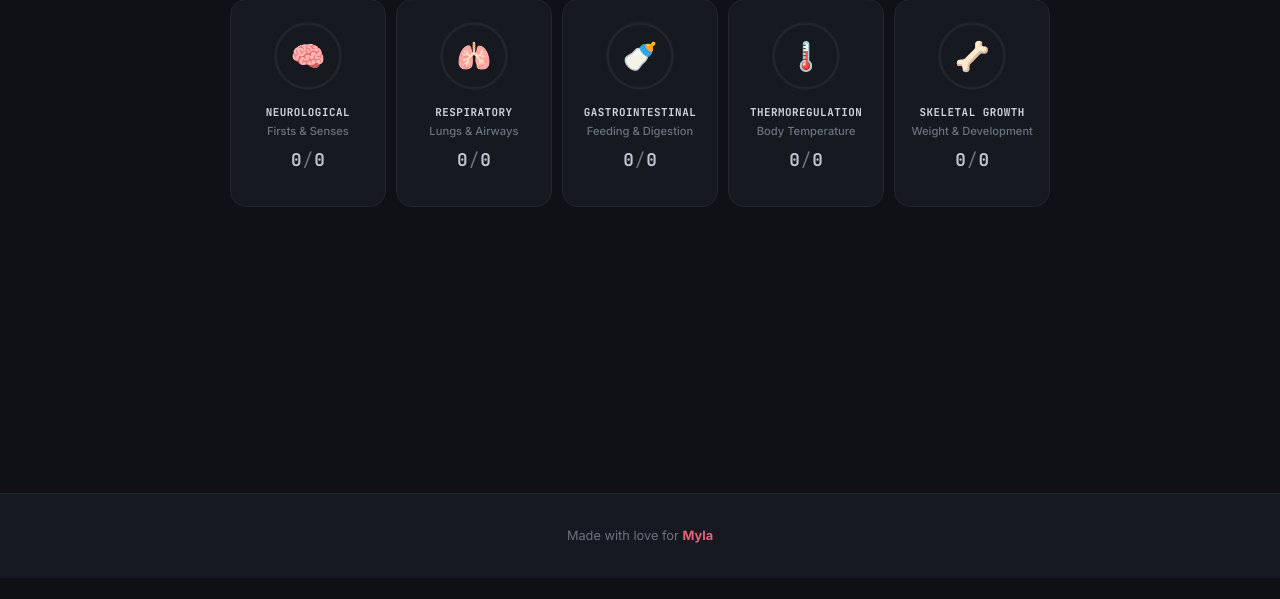
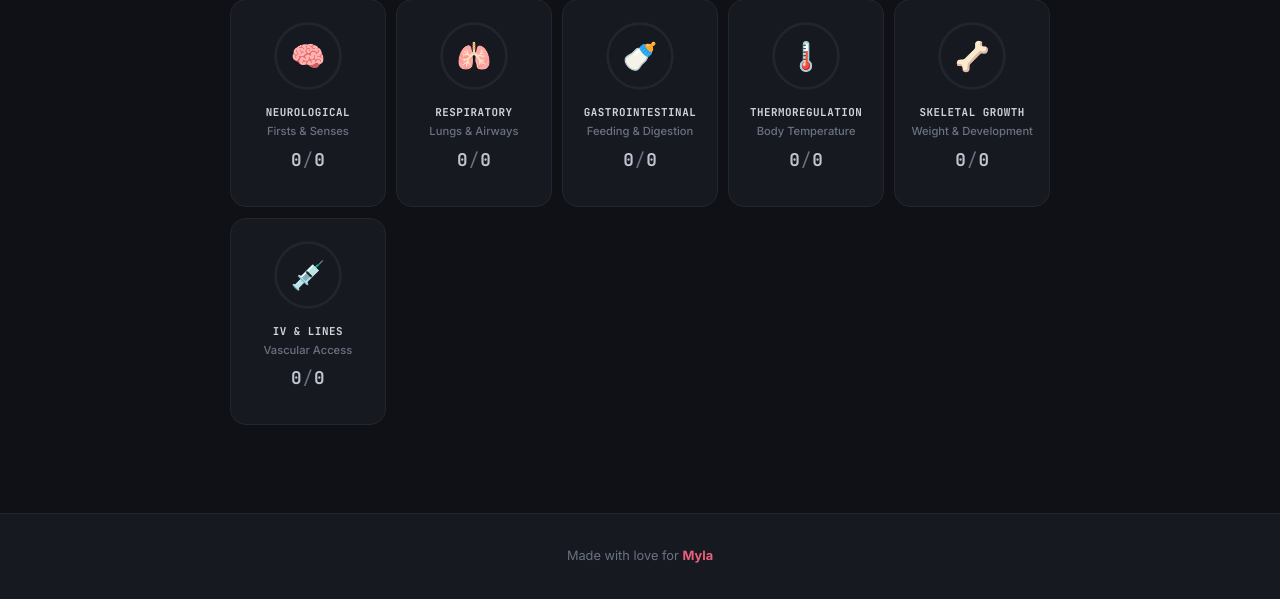
Before and after one commit to chucksupport/mylafyi, a Node server app: template views/milestones.ejs in a window 1280 px wide. Shown: the part 222-821 px from the top of the page. Before the commit the page ends 765 px from the top, so only its background shows below. Run offline with Node 20, Linux system fonts and the light colour scheme; the template is opened without the code that fills it, so the values that code supplies are empty; data comes from the database, SQL or seed files in the repository; some libraries are stand-ins or nearby versions.

Commit message:
Align milestone categories with card labels and add IV & Lines
- Rename category labels to match dashboard cards: Firsts→Neurological,
  Breathing→Respiratory, Feeding→Gastrointestinal, Growth→Skeletal Growth
- Add new hardcoded "IV & Lines" category with seed milestones
  (UAC/UVC removed, PICC line placed/removed, Last IV removed)
- Remove custom milestone category option from admin UI and server route

https://claude.ai/code/session_01DDTqxMTMm5r2HwdDR4Y7jD

```diff
--- a/db.js
+++ b/db.js
@@ -126,6 +126,11 @@ if (milestoneCount === 0) {
     ['firsts', 'Passed hearing screening', '', 50],
     ['firsts', 'Passed car seat test', '', 60],
     ['firsts', 'Going home', 'Discharged from NICU', 70],
+    // IV & Lines
+    ['iv_and_lines', 'UAC/UVC removed', 'Umbilical lines no longer needed', 10],
+    ['iv_and_lines', 'PICC line placed', 'Peripherally inserted central catheter', 20],
+    ['iv_and_lines', 'PICC line removed', 'No longer needs central line', 30],
+    ['iv_and_lines', 'Last IV removed', 'No more IV access needed', 40],
   ];
 
   const insert = db.prepare('INSERT INTO milestones (category, title, description, sort_order) VALUES (?, ?, ?, ?)');
--- a/server.js
+++ b/server.js
@@ -302,9 +302,7 @@ app.post('/admin/milestones/unachieve/:id', requireAuth, (req, res) => {
 });
 
 app.post('/admin/milestones/new', requireAuth, (req, res) => {
-  const category = req.body.category === '__custom__'
-    ? (req.body.custom_category || '').trim().toLowerCase().replace(/\s+/g, '_')
-    : req.body.category;
+  const category = req.body.category;
   if (!category) return res.redirect('/admin/milestones');
   db.createMilestone({
     category,
--- a/views/milestones.ejs
+++ b/views/milestones.ejs
@@ -6,7 +6,7 @@
 </section>
 
 <%
-  const categoryLabels = { breathing: 'Breathing', feeding: 'Feeding', growth: 'Growth', thermoregulation: 'Thermoregulation', firsts: 'Firsts' };
+  const categoryLabels = { breathing: 'Respiratory', feeding: 'Gastrointestinal', growth: 'Skeletal Growth', thermoregulation: 'Thermoregulation', firsts: 'Neurological', iv_and_lines: 'IV & Lines' };
   function formatCategory(cat) { return categoryLabels[cat] || cat.replace(/_/g, ' ').replace(/\b\w/g, c => c.toUpperCase()); }
   const catStats = {};
   Object.keys(milestones).forEach(cat => {
@@ -15,17 +15,14 @@
     catStats[cat] = { total: items.length, achieved, complete: achieved === items.length && items.length > 0, pct: items.length ? Math.round((achieved / items.length) * 100) : 0 };
   });
 
-  const knownCats = ['firsts', 'breathing', 'feeding', 'thermoregulation', 'growth'];
   const systemCards = [
     { cat: 'firsts',            icon: '🧠', label: 'Neurological',      sub: 'Firsts & Senses' },
     { cat: 'breathing',         icon: '🫁', label: 'Respiratory',        sub: 'Lungs & Airways' },
     { cat: 'feeding',           icon: '🍼', label: 'Gastrointestinal',   sub: 'Feeding & Digestion' },
     { cat: 'thermoregulation',  icon: '🌡️', label: 'Thermoregulation',  sub: 'Body Temperature' },
     { cat: 'growth',            icon: '🦴', label: 'Skeletal Growth',    sub: 'Weight & Development' },
+    { cat: 'iv_and_lines',      icon: '💉', label: 'IV & Lines',         sub: 'Vascular Access' },
   ];
-  Object.keys(milestones).filter(c => !knownCats.includes(c)).forEach(c => {
-    systemCards.push({ cat: c, icon: '⭐', label: formatCategory(c), sub: 'Custom' });
-  });
 %>
 
 <section class="systems-dashboard">
```
Also changed, not shown: views/admin/milestones.ejs (+7 -11 lines).
